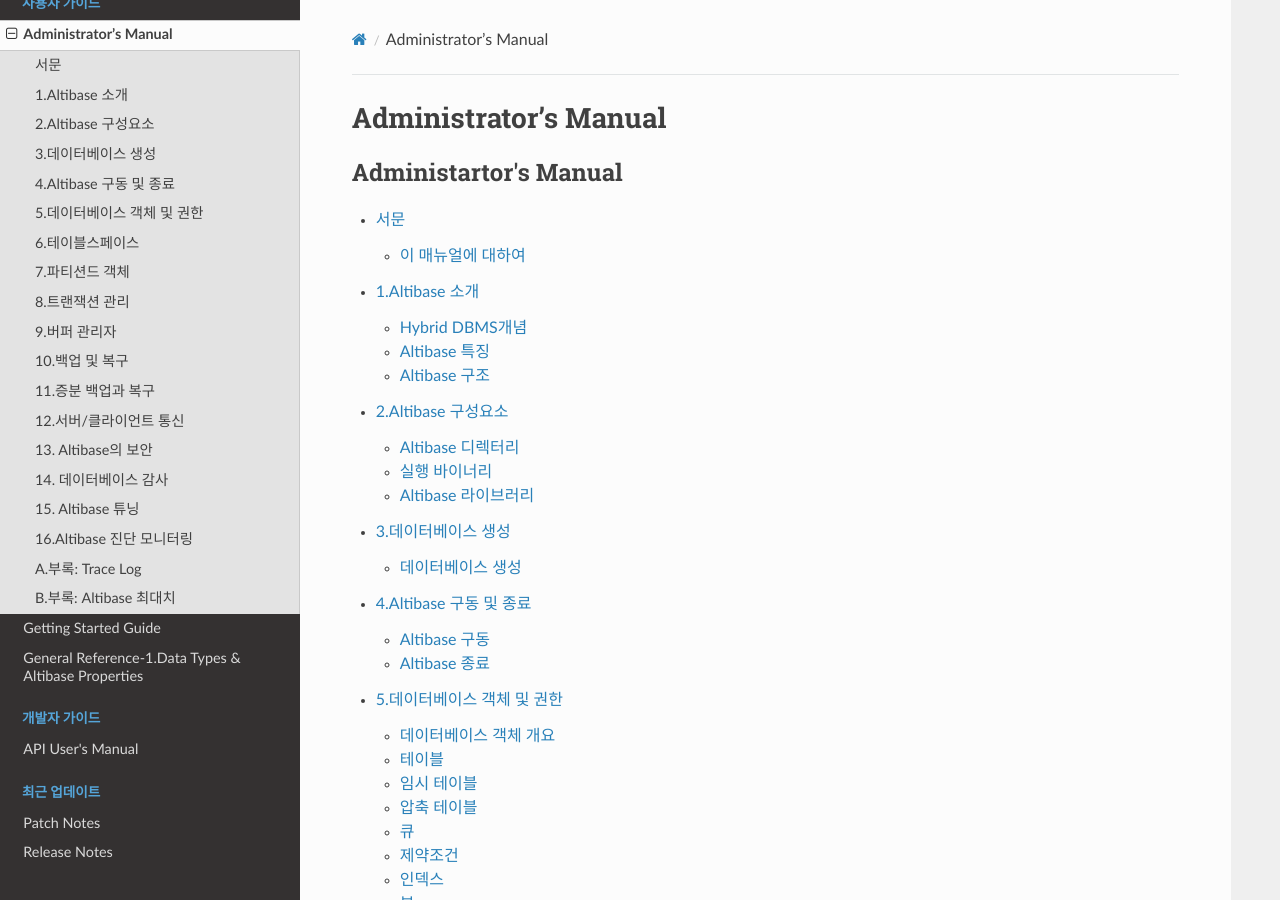
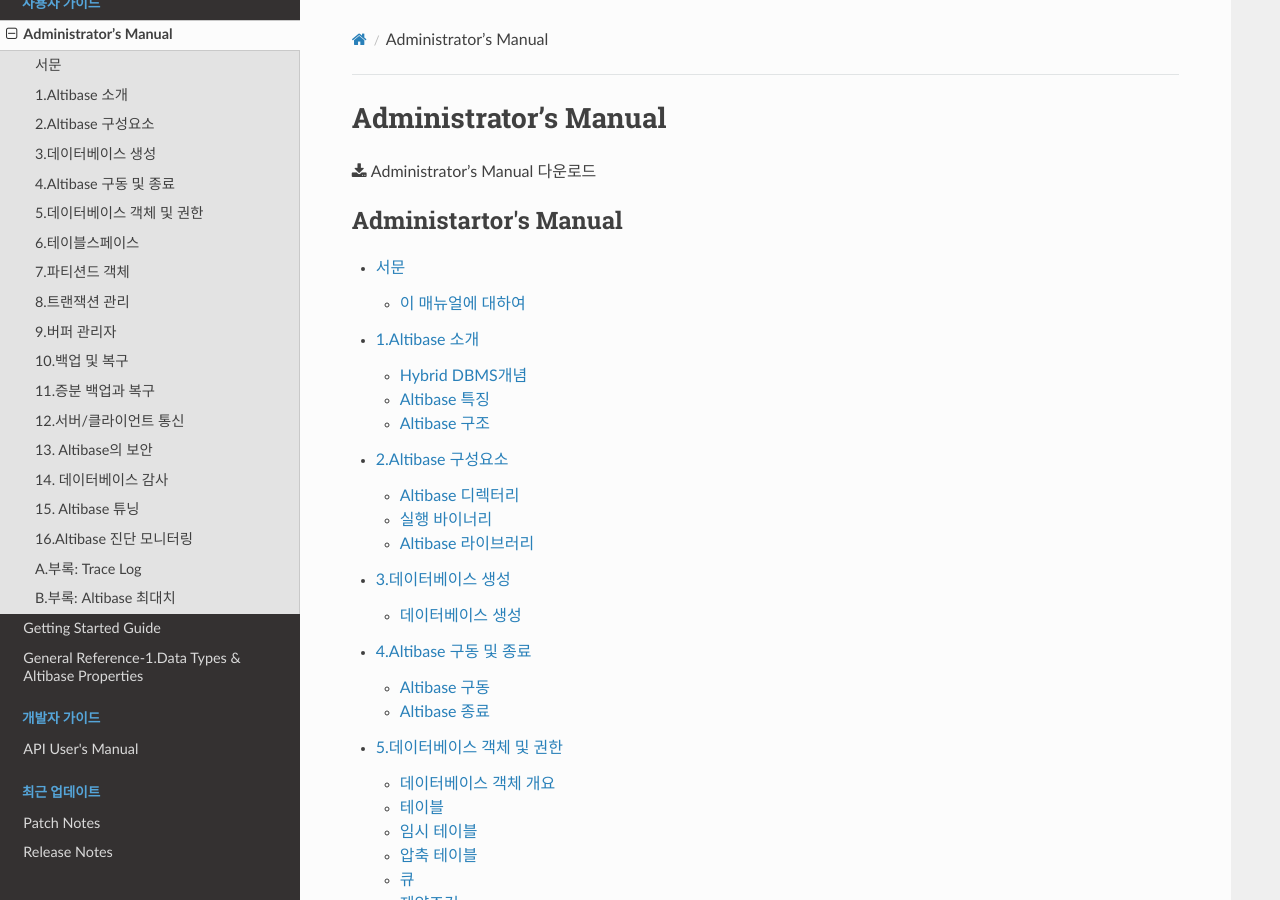
Before and after one commit to Soyoon-Choi/7616-rtd-kor, a Sphinx documentation site: the page built from docs/source/user/administrators-manual/0.-Administrators-Manual.rst, in a window 1280 px wide and 900 px high. Built offline with Sphinx 7.4.7 and the Read the Docs theme 2.0.0, drawn with Linux system fonts in a browser that asks for light colours.

Commit message:
download pdf

```diff
--- a/docs/source/dev/API User's Manual/Application-Program-Interface-Users-Manual.rst
+++ b/docs/source/dev/API User's Manual/Application-Program-Interface-Users-Manual.rst
@@ -2,6 +2,8 @@
 ====================================================
 
 **Altibase 7.3**
+
+:download:`API User's Manual 다운로드 <../pdf/API User's Manual.pdf>`
 
 .. toctree::
    :maxdepth: 2
--- a/docs/source/user/General Reference-1.Data Types & Altibase Properties/General Reference-1.Data Types & Altibase Properties.rst
+++ b/docs/source/user/General Reference-1.Data Types & Altibase Properties/General Reference-1.Data Types & Altibase Properties.rst
@@ -1,5 +1,7 @@
 General Reference-1.Data Types & Altibase Properties
 ===========================================================
+
+:download:`General Reference-1.Data Types & Altibase Properties 다운로드 <../pdf/General_Reference-1.Data Types & Altibase Properties.pdf>`
 
 .. toctree::
    :maxdepth: 2
--- a/docs/source/user/Getting Started Guide/Getting-Started-Guide.rst
+++ b/docs/source/user/Getting Started Guide/Getting-Started-Guide.rst
@@ -1,5 +1,7 @@
 Getting Started Guide
 ===============================================
+
+:download:`Getting Started Guide 다운로드 <../pdf/Getting Started Guide.pdf>`
 
 .. toctree::
    :maxdepth: 2
--- a/docs/source/user/administrators-manual/0.-Administrators-Manual.rst
+++ b/docs/source/user/administrators-manual/0.-Administrators-Manual.rst
@@ -1,5 +1,7 @@
 Administrator’s Manual
 =======================================================
+
+:download:`Administrator’s Manual 다운로드 <../pdf/Administrator's Manual.pdf>`
 
 .. toctree::
    :maxdepth: 2
```
Also changed, not shown: 4 other files.
